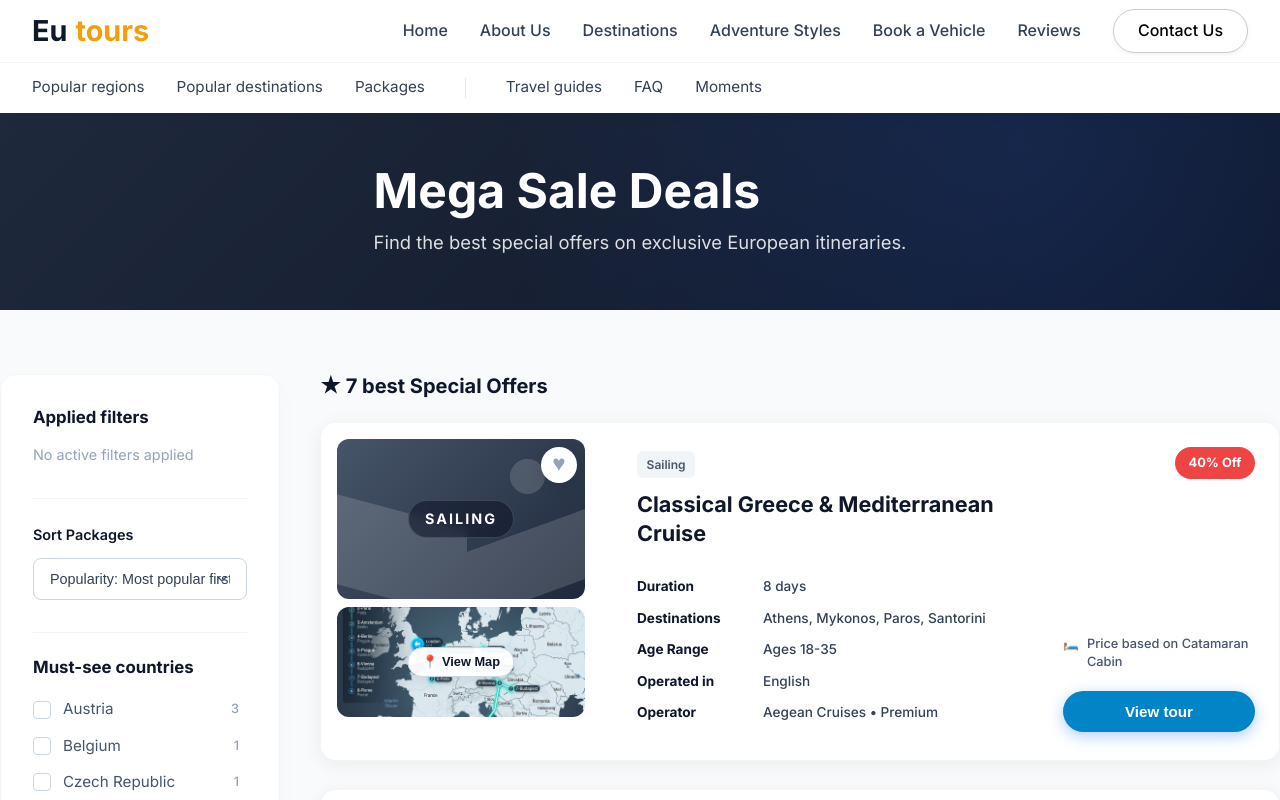
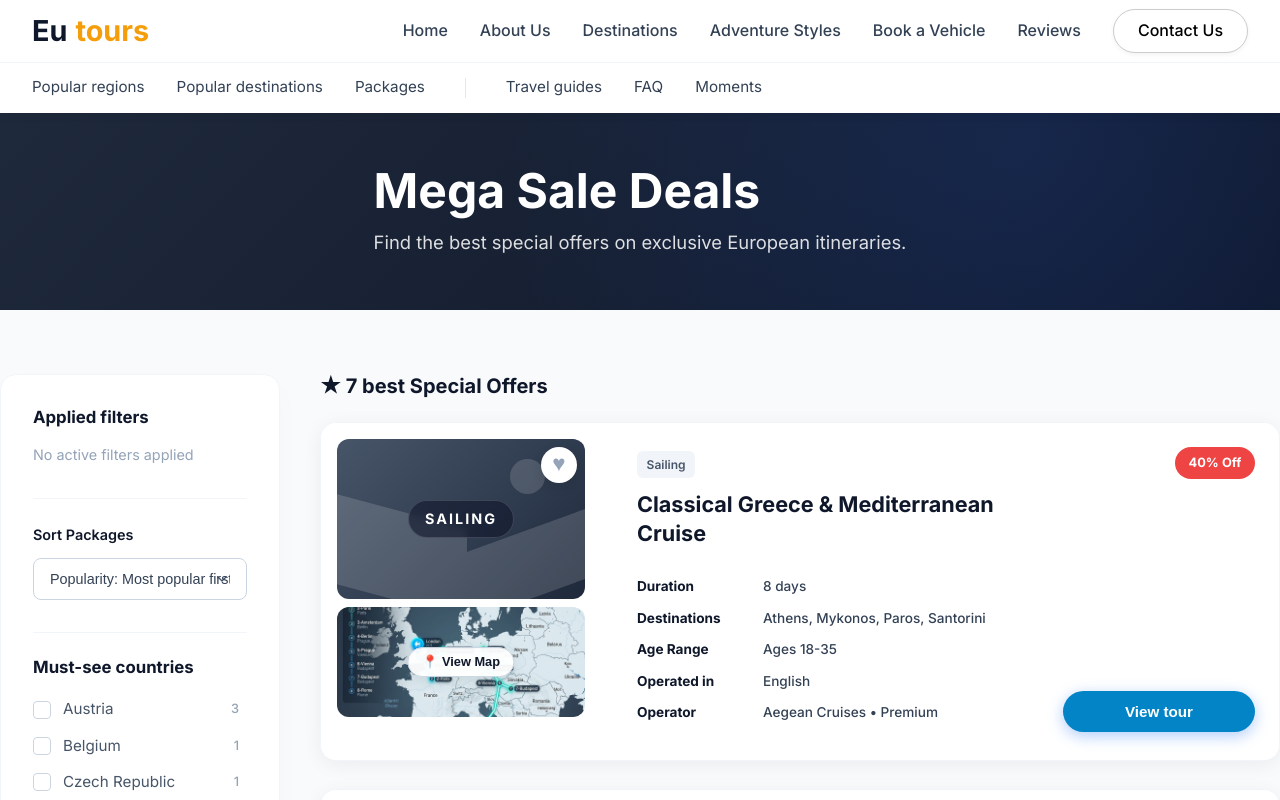
Before and after one commit to AMGRPrabhatha/eutours, a React (Vite) app: page /packages in a window 1280 px wide. Shown: the top 800 px of the page. Built offline with nearby package versions, Linux system fonts and the light colour scheme.

Commit message:
Remove room info details from package cards

```diff
--- a/src/pages/Packages.jsx
+++ b/src/pages/Packages.jsx
@@ -459,11 +459,6 @@ const Packages = () => {
                   <div className="pkg-card-actions-col" onClick={(e) => e.stopPropagation()}>
                     <div className="pkg-discount-tag">{pkg.discount}</div>
 
-                    <div className="pkg-room-info">
-                      <span className="info-icon">🛏️</span>
-                      {pkg.roomType}
-                    </div>
-
                     <div className="pkg-action-buttons">
                       <button className="btn btn-primary btn-view-tour" onClick={() => openItinerary(pkg)}>
                         View tour
```
